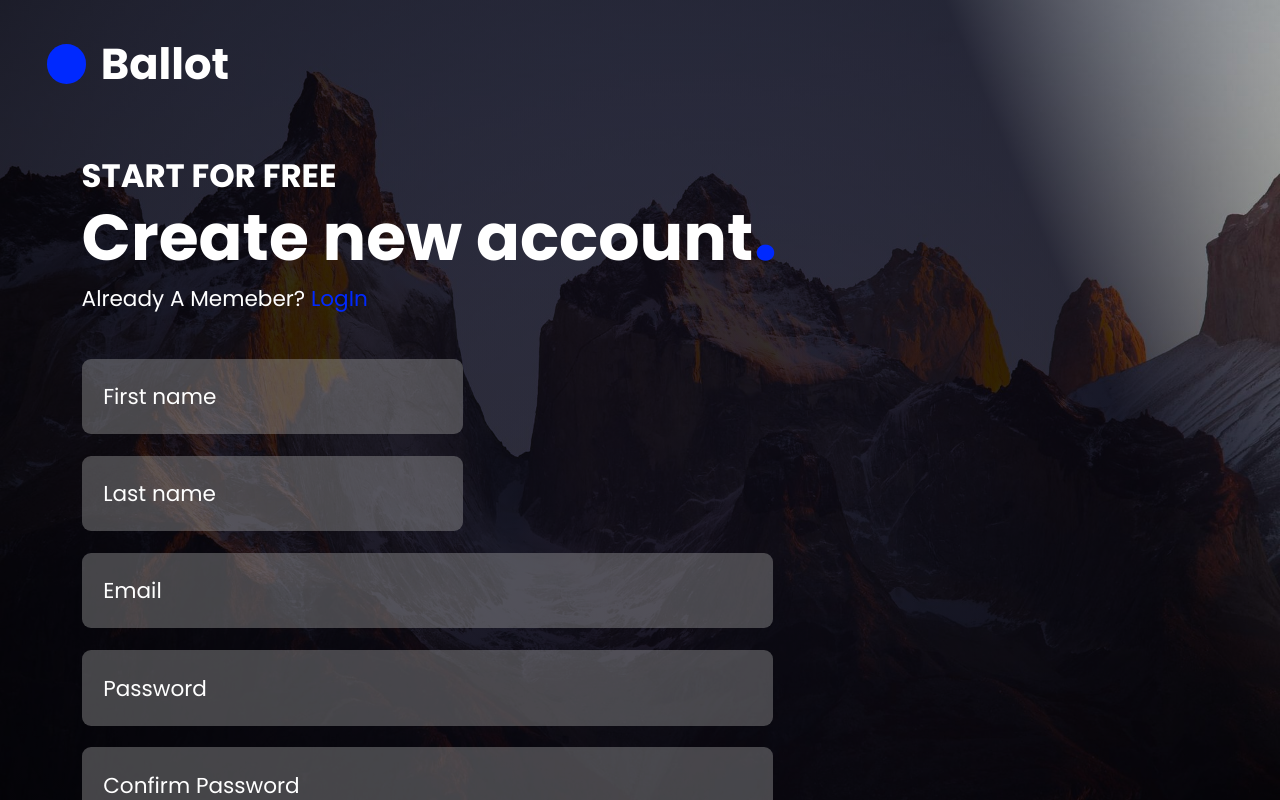
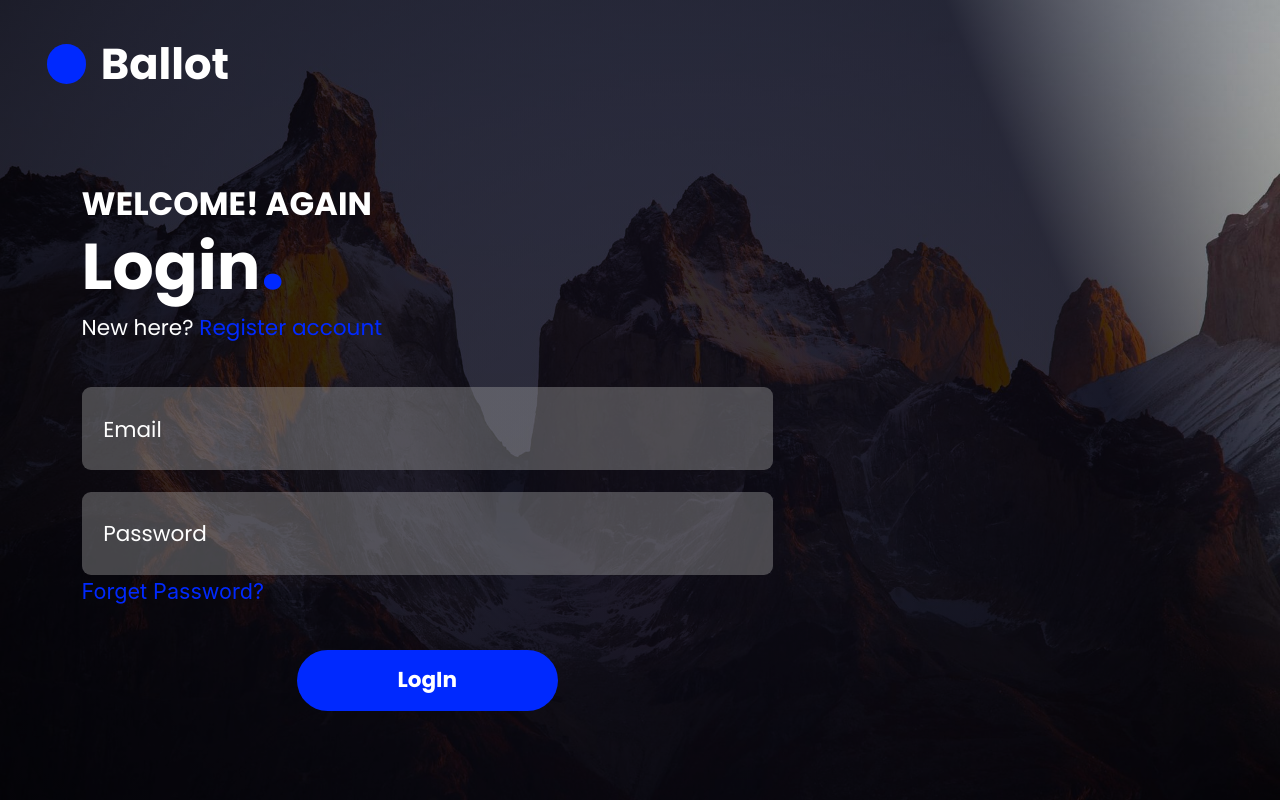
Before and after one commit to dragonfist630/ballot, a React (Create React App) app: page /login in a window 1280 px wide. Built offline with nearby package versions, Linux system fonts and the light colour scheme.

Commit message:
added react router

```diff
--- a/package.json
+++ b/package.json
@@ -13,7 +13,8 @@
     "react": "^17.0.2",
     "react-bootstrap": "^2.1.2",
     "react-dom": "^17.0.2",
-    "react-material-ui-form-validator": "^3.0.0",
+    "react-router": "^6.2.2",
+    "react-router-dom": "^6.2.2",
     "react-scripts": "5.0.0",
     "web-vitals": "^2.1.4",
     "webfontloader": "^1.6.28"
--- a/src/App.js
+++ b/src/App.js
@@ -1,6 +1,8 @@
 import "./App.css";
 import Nav from "./nav";
 import Reg from "./reg";
+import {Routes, Route} from "react-router-dom";
+import Login from "./Login";
 // import Login from "./Login";
 // import Test from "./test";
 
@@ -10,10 +12,11 @@ function App() {
   return (
     <div className="background">
       <Nav />
-      <div  className="container_wrap">
-      <Reg />
-      {/* <Login/> */}
-      </div>
+      <Routes>
+      <Route path="/" element={<Reg/>}/>
+      <Route path="/login" element={<Login/>}/>
+
+      </Routes>
     </div>
   );
 }
--- a/src/Login.js
+++ b/src/Login.js
@@ -21,7 +21,7 @@ var Login = () => {
     e.preventDefault();
     //validation part is here to be written
     updateuserreg({ email: "", password: "" });
-    // console.log(userreg);
+    console.log(userreg);
   };
   return (
     <Container className="reg lgin" >
@@ -60,7 +60,7 @@ var Login = () => {
         }}
       >
         New here?
-        <Link href="#" sx={{ color: "#0029FE", textDecoration: "none" }}>
+        <Link href="/" sx={{ color: "#0029FE", textDecoration: "none" }}>
           {" "}
           Register account
         </Link>
--- a/src/index.js
+++ b/src/index.js
@@ -2,5 +2,11 @@ import React from "react";
 import ReactDOM from "react-dom";
 import "./index.css";
 import App from "./App";
+import { BrowserRouter } from "react-router-dom";
 
-ReactDOM.render(<App />, document.getElementById("root"));
+ReactDOM.render(
+  <BrowserRouter>
+    <App />
+  </BrowserRouter>,
+  document.getElementById("root")
+);
--- a/src/reg.js
+++ b/src/reg.js
@@ -6,6 +6,7 @@ import { useState } from "react";
 
 
 var Reg = () => {
+  // const  [c_password_error, updateC_password_error] = useState("");
   const [userreg, updateuserreg] = useState({
     f_name: "",
     l_name: "",
@@ -20,7 +21,7 @@ var Reg = () => {
     const name = e.target.name;
     const value = e.target.value;
     updateuserreg({ ...userreg, [name]: value });
-    console.log(userreg);
+    // console.log(userreg);
   };
   const onsubmit = (e) => {
     e.preventDefault();
@@ -30,8 +31,11 @@ var Reg = () => {
       const record_with_id = { ...userreg, id: new Date().getTime().toString() };
       updaterecord([...records, record_with_id]);
       updateuserreg({ f_name: "", l_name: "", email: "", password: "", c_password: "" });
+      window.location.href = "login";
     } else {
-      alert("Both the passwords doesn't match");
+      // var temp = "border:'2px solid red'";
+      // updateC_password_error(temp);
+      alert("Your confirm password didn't match your the password you have entered Above.");
     }
   };
   return (
@@ -72,7 +76,7 @@ var Reg = () => {
         }}
       >
         Already A Memeber?
-        <Link href="#" sx={{ color: "#0029FE", textDecoration: "none" }}>
+        <Link href="login" sx={{ color: "#0029FE", textDecoration: "none" }}>
           {" "}
           LogIn
         </Link>
@@ -83,7 +87,7 @@ var Reg = () => {
           <input type="text" placeholder="Last name" required autoComplete="off" value={userreg.l_name} onChange={handleInput} name="l_name" />
         </div>
         <div className="email-to-password">
-          <input type="email" placeholder="Email" autoComplete="off" value={userreg.email} onChange={handleInput} name="email" />
+          <input type="email" placeholder="Email" required autoComplete="off" value={userreg.email} onChange={handleInput} name="email" />
           <input type="password" placeholder="Password" required autoComplete="off" value={userreg.password} onChange={handleInput} name="password" />
           <input
             type="password"
@@ -93,6 +97,7 @@ var Reg = () => {
             value={userreg.c_password}
             onChange={handleInput}
             name="c_password"
+            // style={{c_password_error}}
           />
         </div>
         <button type="submit" id="reg_submit">
```
Also changed, not shown: 1 other file (tests, documents, lock files or other folders).
